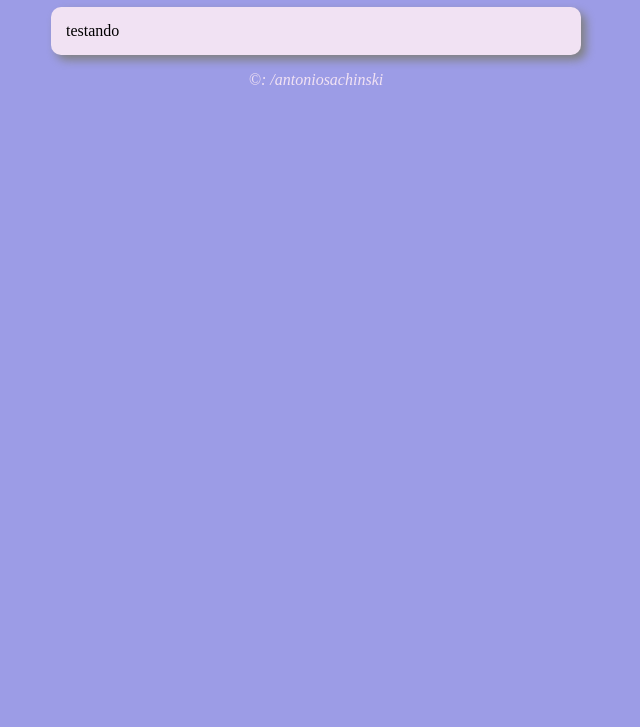
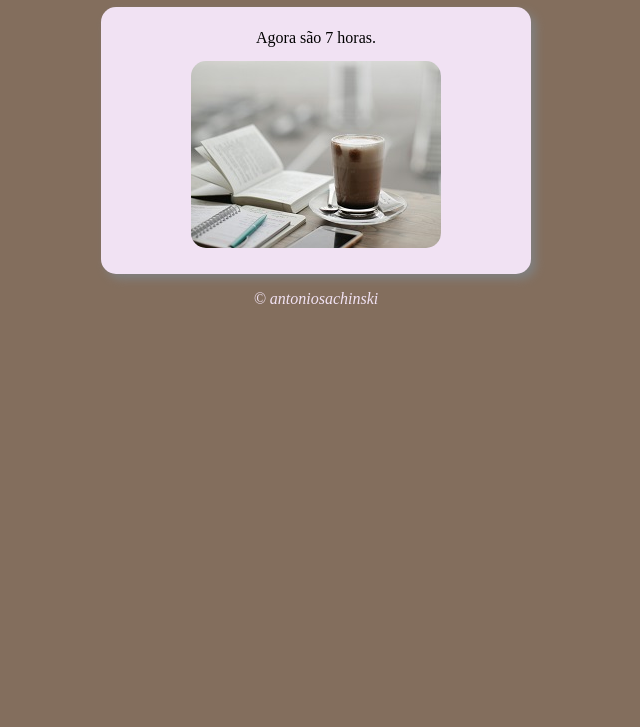
Before and after one commit to antoniosachinski/HTML, a plain HTML site: page site daHora/index.html in a window 1280 px wide. Shown: the part 73-800 px from the top of the page, without its empty margins (324-964 px from the left). Drawn offline with Linux system fonts and the light colour scheme.

Commit message:
finalização do código

```diff
--- a/site daHora/index.html
+++ b/site daHora/index.html
@@ -1,36 +1,45 @@
 <!DOCTYPE html>
 <html lang="pt-br">
   <head>
-    <title>Exercício</title>
+    <title>Horário</title>
     <meta charset="UTF-8" />
     <meta name="viewport" content="width=device-width" />
-    <script type="module" src="script.js"></script>
   </head>
   <body>
     <header>
-      <h1>titulo</h1>
+      <h1>Hora do Dia</h1>
     </header>
     <section>
-      <div>testando</div>
-      <div></div>
+      <div id="msg">hora</div>
+      <div id="foto">
+        <img id="imagem" src="fotomanha.jpg" alt="foto da manhã" />
+      </div>
     </section>
     <footer>
-      <p>&copy: /antoniosachinski</p>
+      <p>&copy; antoniosachinski</p>
     </footer>
     <style>
-      body {
-        background: rgb(156, 156, 230);
+    img{
+        border-radius: 15px;
+    }
+    body {
+        background: white;
         font-family: 'Lora', serif;
       }
       header {
         color: rgb(241, 226, 243);
         text-align: center;
       }
+      div{
+        text-align: center;
+        padding: 7px;
+
+      }
       section {
         background: rgb(241, 226, 243);
-        border-radius: 10px;
+        border-radius: 15px;
         padding: 15px;
-        width: 500px;
+        width: 400px;
         margin: auto;
         box-shadow: 5px 5px 10px gray;
       }
@@ -40,8 +49,30 @@
         font-style: italic;
       }
     </style>
+
     <script>
-      alert('olá');
+      window.onload = carregar;
+      function carregar() {
+        var msg = document.getElementById('msg');
+        var imagem = document.getElementById('imagem');
+        hora = 7
+        //var data = new Date();
+        //var hora = data.getHours();
+        msg.innerHTML = `Agora são ${hora} horas.`;
+        if (hora >= 5 && hora < 12) {
+          imagem.src = 'fotomanha.jpg';
+          imagem.alt = 'Foto da manhã';
+          document.body.style.background = "#836e5d"
+        } else if (hora >= 12 && hora < 18) {
+          imagem.src = 'fototarde.jpg';
+          imagem.alt = 'Foto da tarde';
+           document.body.style.background = "#ba7643"
+        } else {
+          imagem.src = 'fotonoite.png';
+          imagem.alt = 'Foto da noite';
+           document.body.style.background = "#400d00"
+        }
+      }
     </script>
   </body>
 </html>
```
